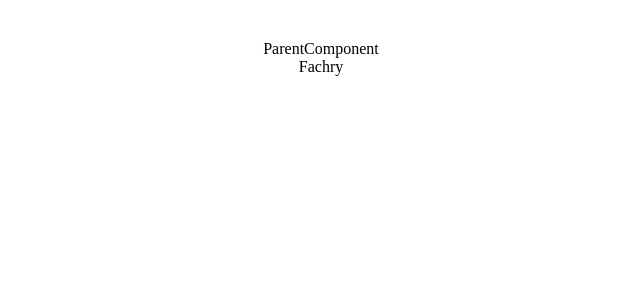
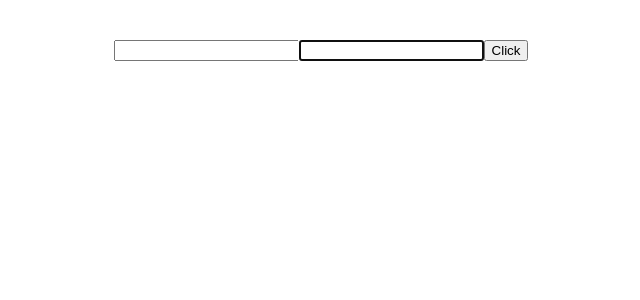
Before and after one commit to fachry99/reactjs, a React (Vite) app in the folder hello-world/: page / in a window 1280 px wide. Shown: the top 300 px of the page, without its empty margins (319-959 px from the left). Built offline with nearby package versions, Linux system fonts and the light colour scheme.

Commit message:
learn Ref

```diff
--- a/hello-world/src/App.jsx
+++ b/hello-world/src/App.jsx
@@ -1,12 +1,14 @@
 import "./App.css";
+import ReftDemo from "./components/ReftDemo";
 // import FragmentDemo from "./components/FragmentDemo";
 // import Tables from "./components/Tables";
-import ParentComponent from "./components/ParentComponent";
+// import ParentComponent from "./components/ParentComponent";
 
 function App() {
   return (
     <div className="App">
-      <ParentComponent />
+      <ReftDemo />
+      {/* <ParentComponent /> */}
       {/* <Tables /> */}
       {/* <FragmentDemo /> */}
     </div>
--- /dev/null
+++ b/hello-world/src/components/ReftDemo.jsx
@@ -0,0 +1,35 @@
+import React, { Component } from "react";
+
+class ReftDemo extends Component {
+  constructor(props) {
+    super(props);
+    this.inputRef = React.createRef(); // 1. create a ref
+    this.cbRef = null; // 4. create a callback ref
+    this.setCbRef = (element) => {
+      this.cbRef = element;
+    }; // 5. assign the callback ref to the element
+  }
+
+  componentDidMount() {
+    if (this.cbRef) {
+      this.cbRef.focus(); // 6. focus on the element
+    }
+    // this.inputRef.current.focus(); // 3. focus on the input element
+    // console.log(this.inputRef);
+  }
+
+  clickHandler = () => {
+    alert(this.inputRef.current.value); // 2. get the value of the input element
+  };
+  render() {
+    return (
+      <div>
+        <input type="text" ref={this.inputRef} />
+        <input type="text" ref={this.setCbRef} />
+        <button onClick={this.clickHandler}>Click</button>
+      </div>
+    );
+  }
+}
+
+export default ReftDemo;
```
